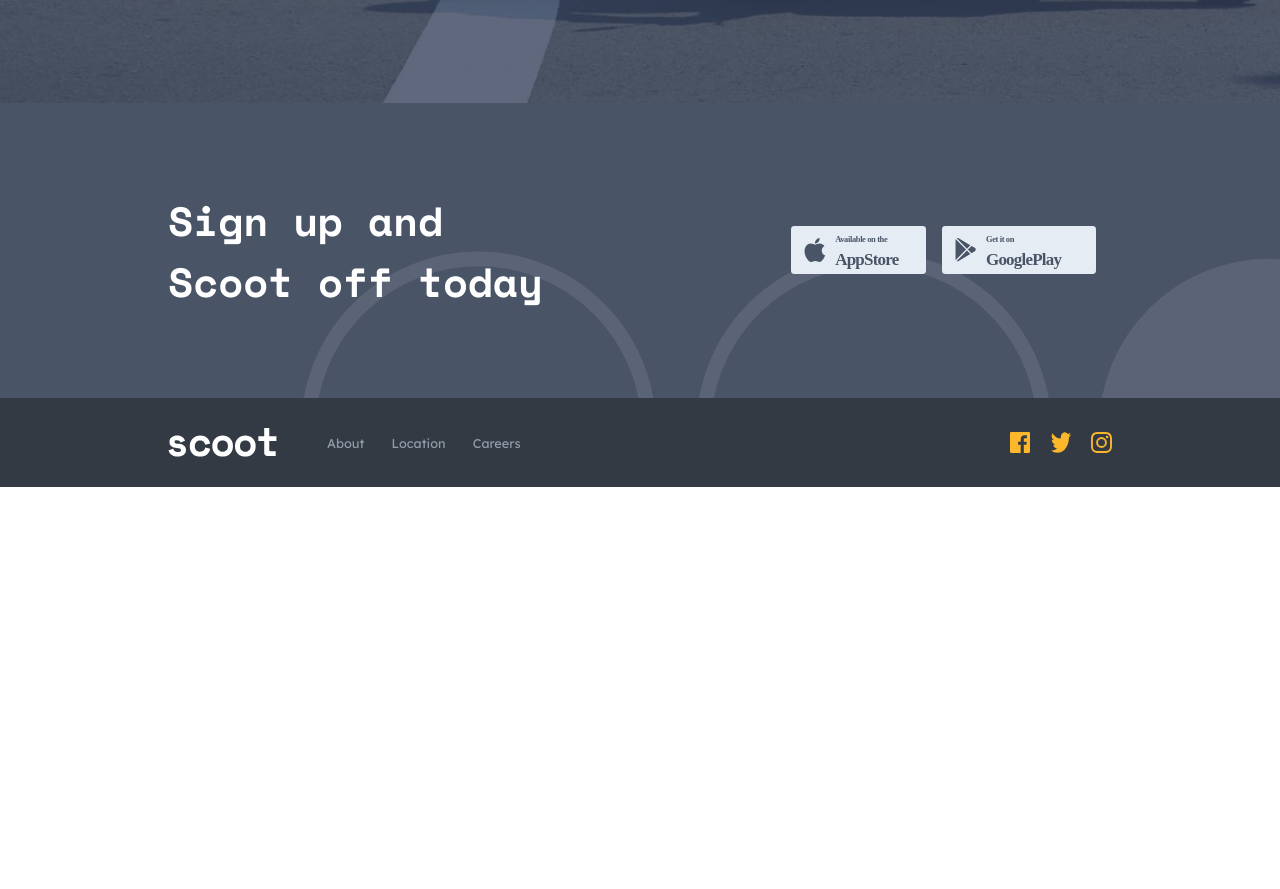
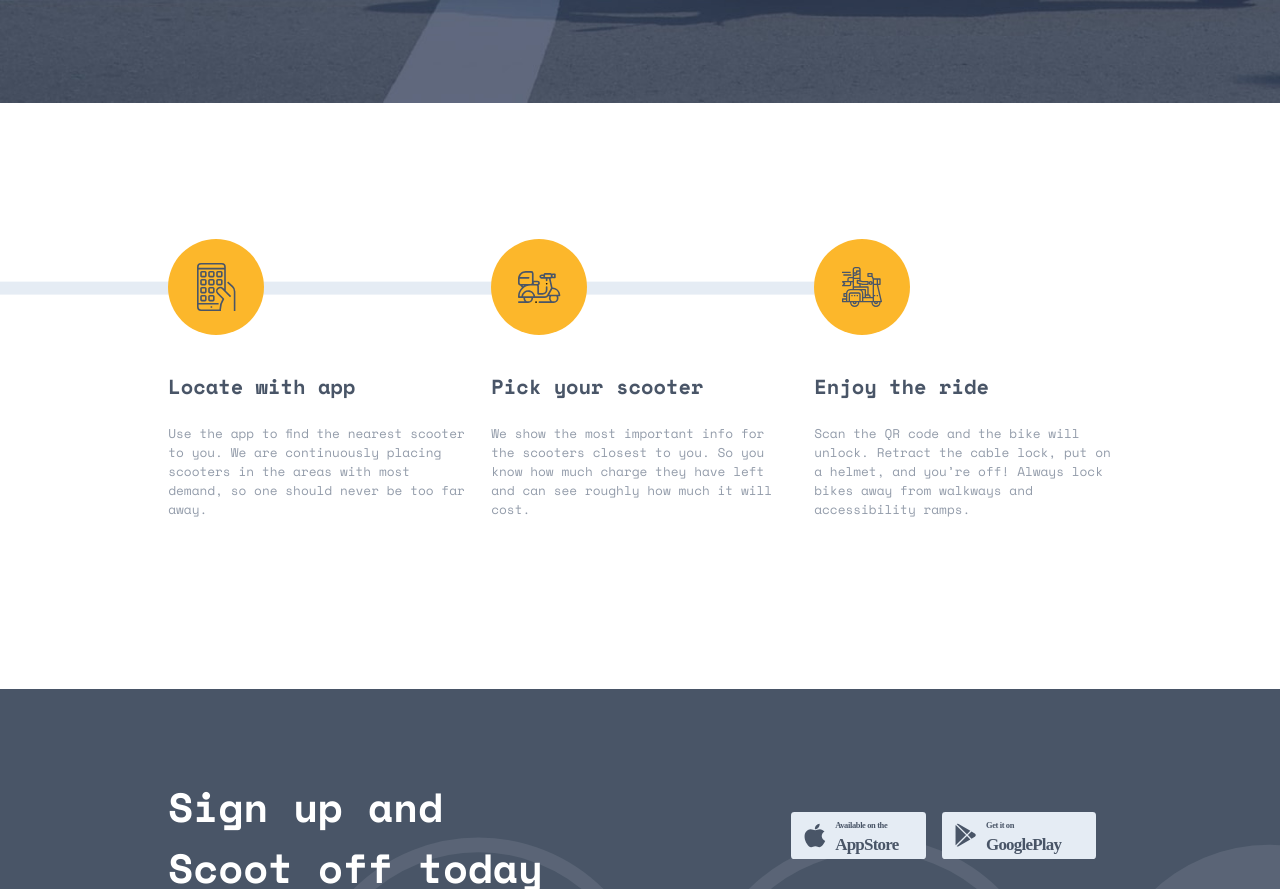
Before and after one commit to saifkhan29/Scoot-Multi-Page, a website: page index.html in a window 1280 px wide. Shown: the part 568-1457 px from the top of the page. Before the commit the page ends 1055 px from the top, so only its background shows below. Drawn offline with Linux system fonts and the light colour scheme.

Commit message:
Added features section

```diff
--- a/css/components/_typography.scss
+++ b/css/components/_typography.scss
@@ -37,12 +37,12 @@ h3, .h3 {
 }
 
 h4, .h4 {
-    font-size: 5.6rem;
+    font-size: 4.8rem;
     letter-spacing: -1.07;
 
     // Media Queries
     @media (min-width: $md) {
-        font-size: 2.8rem;
+        font-size: 2.4rem;
     }
 }
 
--- /dev/null
+++ b/css/sections/_features.scss
@@ -0,0 +1,51 @@
+.features {
+    padding-top: 16rem;
+    padding-bottom: 20rem;
+
+    &-cards-container {
+        display: grid;
+        grid-template-columns:1 1fr;
+        gap: 3rem;
+
+        // Media Queries
+        @media (min-width: $md) {
+            grid-template-columns: repeat(3, 1fr);
+        }
+    }
+
+    &-card {
+
+        &:nth-last-child(1) {
+
+            .img {
+                position: relative;
+                width: fit-content;
+
+                &::after {
+                    content: '';
+                    position: absolute;
+                    height: 1.5rem;
+                    width: 100vw;
+                    background-color: $light-grey;
+                    top: 50%;
+                    right: 50%;
+                    transform: translateY(-50%);
+                    z-index: -1;
+                }
+            }
+        }
+
+        .img {
+            margin-bottom: 4rem;
+        }
+
+        h4 {
+            margin-bottom: 2.7rem;
+            color: $dark-navy;
+        }
+
+        p {
+            color: $dim-grey;
+        }
+    }
+}
--- a/index.html
+++ b/index.html
@@ -28,6 +28,43 @@
     </section>
   <!-- end of hero section -->
 
+  <!-- start of features section -->
+   <section class="features">
+    <div class="section">
+      <div class="features-cards-container">
+        <aside class="features-card">
+          <div class="img">
+            <img src="./assets/icons/locate.svg" alt="Locate">
+          </div>
+
+          <h4>Locate with app</h4>
+
+          <p>Use the app to find the nearest scooter to you. We are continuously placing scooters in the areas with most demand, so one should never be too far away. </p>
+        </aside>
+
+        <aside class="features-card">
+          <div class="img">
+            <img src="./assets/icons/scooter.svg" alt="Scooter">
+          </div>
+
+          <h4>Pick your scooter</h4>
+
+          <p>We show the most important info for the scooters closest to you. So you know how much charge they have left and can see roughly how much it will cost.</p>
+        </aside>
+
+        <aside class="features-card">
+          <div class="img">
+            <img src="./assets/icons/ride.svg" alt="Ride">
+          </div>
+
+          <h4>Enjoy the ride</h4>
+
+          <p>Scan the QR code and the bike will unlock. Retract the cable lock, put on a helmet, and you’re off! Always lock bikes away from walkways and accessibility ramps.</p>
+        </aside>
+      </div>
+    </div>
+   </section>
+  <!-- end of features section -->
 
   <div id="footer"></div>
 
--- a/main.scss
+++ b/main.scss
@@ -38,6 +38,7 @@
 
 // Sections
 @import "css/sections/hero";
+@import "css/sections/features";
 
 
 // // Pages
```
Also changed, not shown: styles.css, 1 other file.
